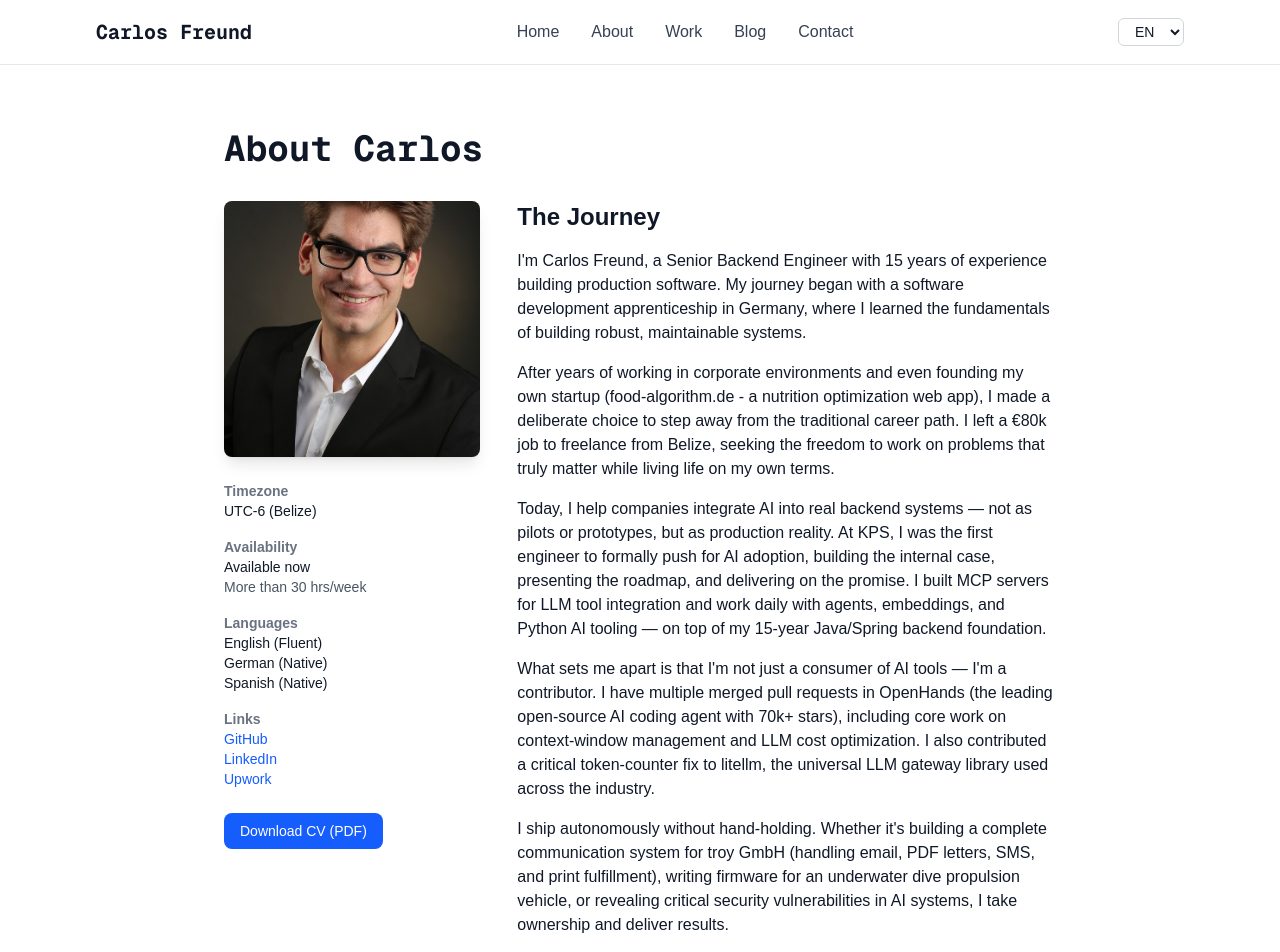
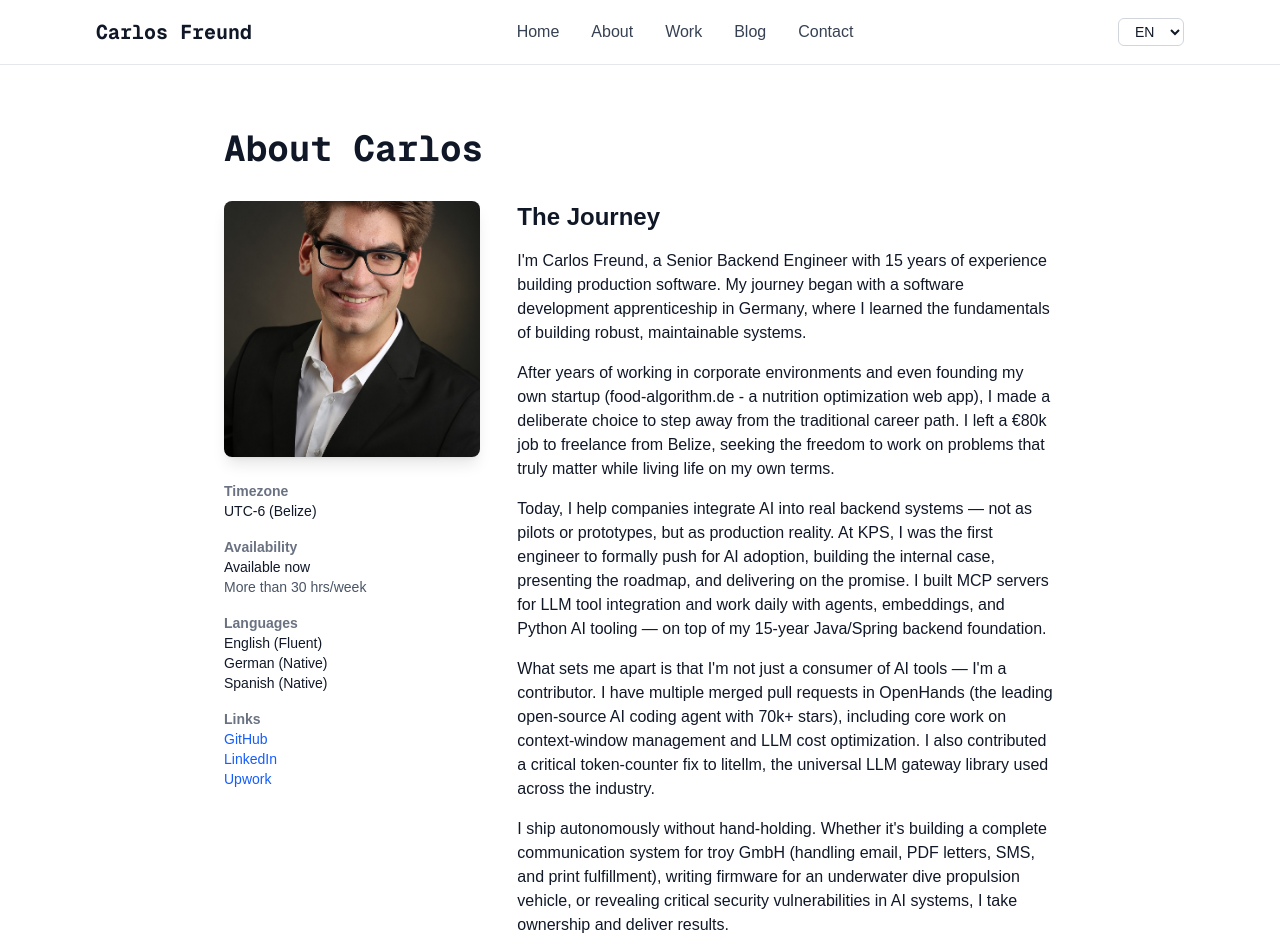
Before and after one commit to happyherp/personal, a Next.js app: page /en/about in a window 1280 px wide. Shown: the top 952 px of the page. Built offline with nearby package versions, Linux system fonts and the light colour scheme.

Commit message:
Remove broken CV download link
- Removed non-existent /cv/carlos-freund-cv.pdf link from About page
- Removed 'downloadCV' translation keys from en, de, and es locales
- Fixes 404 error when users clicked the Download CV button

```diff
--- a/app/[locale]/about/page.tsx
+++ b/app/[locale]/about/page.tsx
@@ -47,16 +47,6 @@ export default function About() {
                   <p><a href="https://linkedin.com/in/carlos-freund-93630582" className="text-blue-600 dark:text-blue-400 hover:underline">LinkedIn</a></p>
                   <p><a href="https://www.upwork.com/freelancers/~017414ed3a00e19ec0" className="text-blue-600 dark:text-blue-400 hover:underline">Upwork</a></p>
                 </div>
-              </div>
-
-              <div className="mt-6">
-                <a
-                  href="/cv/carlos-freund-cv.pdf"
-                  className="inline-flex px-4 py-2 bg-blue-600 hover:bg-blue-700 text-white text-sm font-medium rounded-lg transition-colors"
-                  download
-                >
-                  {t('downloadCV')}
-                </a>
               </div>
             </div>
           </div>
--- a/messages/de.json
+++ b/messages/de.json
@@ -26,7 +26,6 @@
     "timezone": "Zeitzone",
     "availability": "Verfügbarkeit",
     "languages": "Sprachen",
-    "downloadCV": "Lebenslauf herunterladen (PDF)",
     "techStackTitle": "Technische Fähigkeiten"
   },
   "Work": {
--- a/messages/en.json
+++ b/messages/en.json
@@ -26,7 +26,6 @@
     "timezone": "Timezone",
     "availability": "Availability",
     "languages": "Languages",
-    "downloadCV": "Download CV (PDF)",
     "techStackTitle": "Technical Skills"
   },
   "Work": {
--- a/messages/es.json
+++ b/messages/es.json
@@ -26,7 +26,6 @@
     "timezone": "Zona horaria",
     "availability": "Disponibilidad",
     "languages": "Idiomas",
-    "downloadCV": "Descargar CV (PDF)",
     "techStackTitle": "Habilidades Técnicas"
   },
   "Work": {
```
